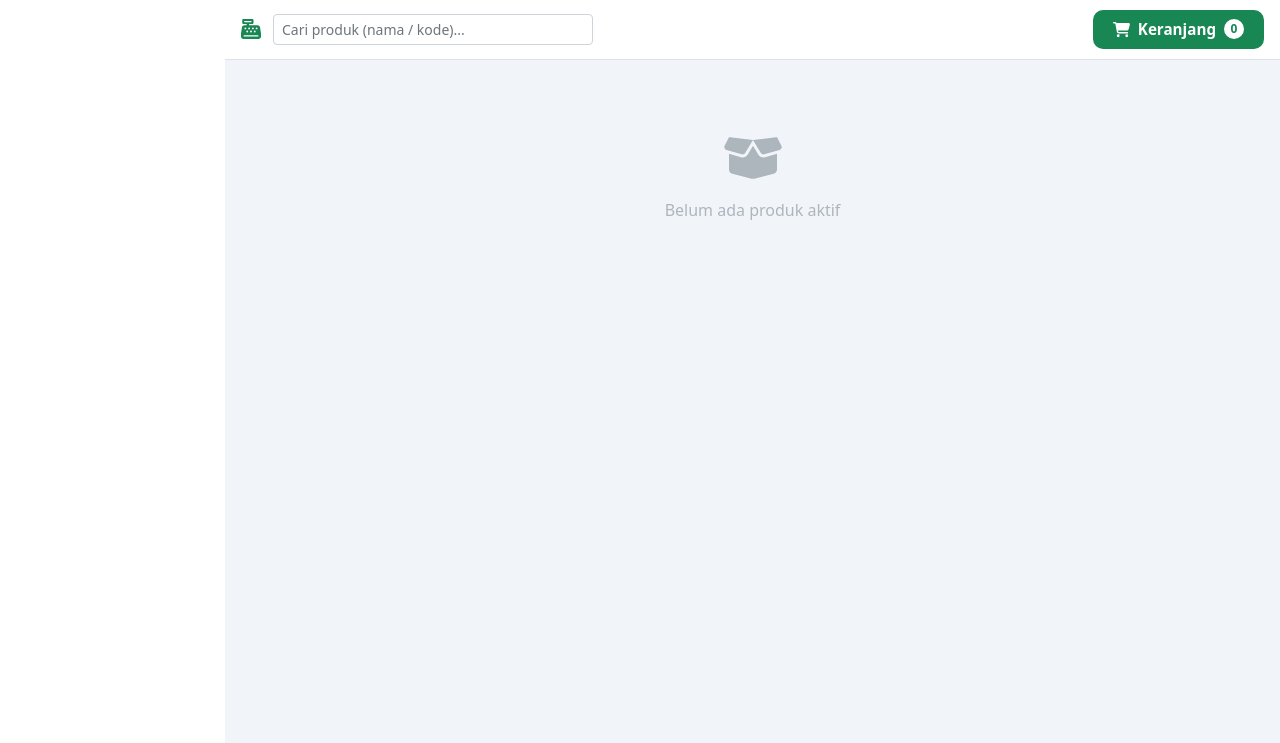
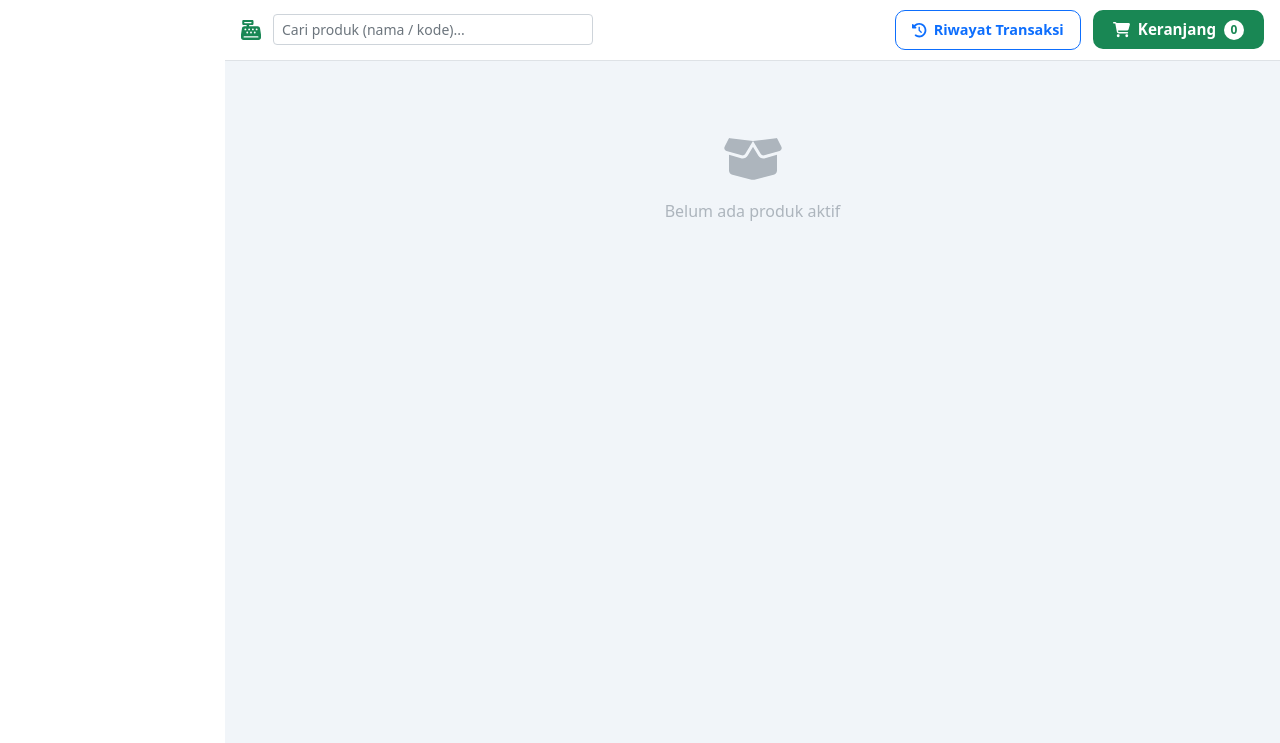
Before and after one commit to administrasibisnisclaude-max/sia-akuntansi, a Laravel app: page /pos in a window 1280 px wide. Shown: the part 56-799 px from the top of the page. Run offline with Laravel 12, Linux system fonts and the light colour scheme; a user stored in the database is signed in; data comes from the database, SQL or seed files in the repository; data that the repository does not hold is empty; some libraries are stand-ins or nearby versions.

Commit message:
fix: tambah tombol Riwayat Transaksi di topbar POS
Halaman POS menyembunyikan sidebar (#layoutSidenav_nav display:none)
untuk mode layar penuh. Karena kasir selalu diarahkan ke POS, link
Riwayat Transaksi di sidebar tidak pernah terlihat. Tombol ini
memberi akses langsung dari topbar POS.

Co-Authored-By: Claude Opus 5 <noreply@anthropic.com>

```diff
--- a/resources/views/pos/index.blade.php
+++ b/resources/views/pos/index.blade.php
@@ -19,8 +19,17 @@ h1.mt-4, ol.breadcrumb { display: none !important; }
     padding: 10px 16px; display: flex; align-items: center; gap: 12px;
 }
 .pos-topbar input { max-width: 320px; }
+.pos-navbtn {
+    margin-left: auto;
+    background: #fff; color: #0d6efd; border: 1px solid #0d6efd;
+    border-radius: 10px; padding: 8px 16px; font-weight: 600;
+    font-size: .9rem; cursor: pointer; text-decoration: none;
+    display: flex; align-items: center; gap: 7px; white-space: nowrap;
+    transition: background .15s, color .15s;
+}
+.pos-navbtn:hover { background: #0d6efd; color: #fff; }
 .cart-fab {
-    position: relative; margin-left: auto;
+    position: relative;
     background: #198754; color: #fff; border: none;
     border-radius: 10px; padding: 8px 20px; font-weight: 700;
     font-size: .95rem; cursor: pointer; display: flex; align-items: center; gap: 8px;
@@ -136,6 +145,10 @@ h1.mt-4, ol.breadcrumb { display: none !important; }
         <i class="fas fa-cash-register text-success fs-5"></i>
         <input type="text" id="searchInput" class="form-control form-control-sm"
                placeholder="Cari produk (nama / kode)..." autocomplete="off">
+        <a href="{{ route('pos.history') }}" class="pos-navbtn">
+            <i class="fas fa-history"></i>
+            Riwayat Transaksi
+        </a>
         <button class="cart-fab" onclick="openCart()">
             <i class="fas fa-shopping-cart"></i>
             Keranjang
```
